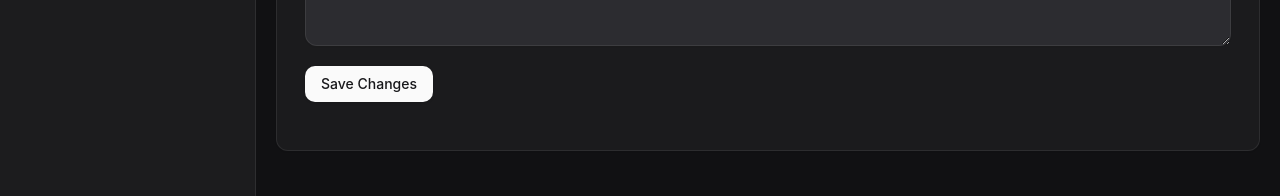
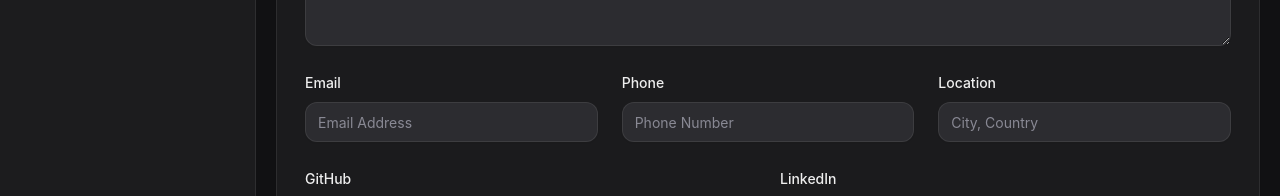
Before and after one commit to md-ali-0/portfolio-dashboard, a Next.js app: page /dashboard/personal-information in a window 1280 px wide. Shown: the part 604-800 px from the top of the page. Built offline with nearby package versions, Linux system fonts and the light colour scheme; no server answers.

Commit message:
feat: Update personal info form with new fields

```diff
--- a/src/components/dashboard-forms/personal-information.tsx
+++ b/src/components/dashboard-forms/personal-information.tsx
@@ -23,6 +23,15 @@ type AboutMeFormValues = {
     resume: string;
     title: string;
     description: string;
+    email: string;
+    phone: string;
+    location: string;
+    github: string;
+    linkedin: string;
+    facebook: string;
+    twitter: string;
+    youtube: string;
+    instagram: string;
 };
 
 export default function AboutMeForm() {
@@ -31,6 +40,15 @@ export default function AboutMeForm() {
             resume: "",
             title: "",
             description: "",
+            email: "",
+            phone: "",
+            location: "",
+            github: "",
+            linkedin: "",
+            facebook: "",
+            twitter: "",
+            youtube: "",
+            instagram: "",
         },
     });
 
@@ -43,11 +61,20 @@ export default function AboutMeForm() {
     useEffect(() => {
         if (aboutMeData?.data) {
             // We only need resume, title, description
-            const { resume, title, description } = aboutMeData.data;
+            const { resume, title, description, email, phone, location, github, linkedin, facebook, twitter, youtube, instagram } = aboutMeData.data;
             reset({
                 resume: resume || "",
                 title: title || "",
-                description: description || ""
+                description: description || "",
+                email: email || "",
+                phone: phone || "",
+                location: location || "",
+                github: github || "",
+                linkedin: linkedin || "",
+                facebook: facebook || "",
+                twitter: twitter || "",
+                youtube: youtube || "",
+                instagram: instagram || "",
             });
         }
     }, [aboutMeData?.data, reset]);
@@ -133,6 +160,71 @@ export default function AboutMeForm() {
                             </FormItem>
                         )}
                     />
+
+                    {/* Contact & Location */}
+                    <div className="grid grid-cols-1 md:grid-cols-2 lg:grid-cols-3 gap-6">
+                        <FormField
+                            control={form.control}
+                            name="email"
+                            render={({ field }) => (
+                                <FormItem>
+                                    <FormLabel htmlFor="email">Email</FormLabel>
+                                    <FormControl>
+                                        <Input id="email" placeholder="Email Address" {...field} />
+                                    </FormControl>
+                                    <FormMessage />
+                                </FormItem>
+                            )}
+                        />
+                        <FormField
+                            control={form.control}
+                            name="phone"
+                            render={({ field }) => (
+                                <FormItem>
+                                    <FormLabel htmlFor="phone">Phone</FormLabel>
+                                    <FormControl>
+                                        <Input id="phone" placeholder="Phone Number" {...field} />
+                                    </FormControl>
+                                    <FormMessage />
+                                </FormItem>
+                            )}
+                        />
+                        <FormField
+                            control={form.control}
+                            name="location"
+                            render={({ field }) => (
+                                <FormItem>
+                                    <FormLabel htmlFor="location">Location</FormLabel>
+                                    <FormControl>
+                                        <Input id="location" placeholder="City, Country" {...field} />
+                                    </FormControl>
+                                    <FormMessage />
+                                </FormItem>
+                            )}
+                        />
+                    </div>
+
+                    {/* Social Links */}
+                    <div className="grid grid-cols-1 md:grid-cols-2 gap-6">
+                        <FormField control={form.control} name="github" render={({ field }) => (
+                            <FormItem><FormLabel>GitHub</FormLabel><FormControl><Input placeholder="GitHub Profile URL" {...field} /></FormControl><FormMessage /></FormItem>
+                        )} />
+                        <FormField control={form.control} name="linkedin" render={({ field }) => (
+                            <FormItem><FormLabel>LinkedIn</FormLabel><FormControl><Input placeholder="LinkedIn Profile URL" {...field} /></FormControl><FormMessage /></FormItem>
+                        )} />
+                        <FormField control={form.control} name="facebook" render={({ field }) => (
+                            <FormItem><FormLabel>Facebook</FormLabel><FormControl><Input placeholder="Facebook Profile URL" {...field} /></FormControl><FormMessage /></FormItem>
+                        )} />
+                        <FormField control={form.control} name="twitter" render={({ field }) => (
+                            <FormItem><FormLabel>Twitter / X</FormLabel><FormControl><Input placeholder="Twitter Profile URL" {...field} /></FormControl><FormMessage /></FormItem>
+                        )} />
+                        <FormField control={form.control} name="youtube" render={({ field }) => (
+                            <FormItem><FormLabel>YouTube</FormLabel><FormControl><Input placeholder="YouTube Channel URL" {...field} /></FormControl><FormMessage /></FormItem>
+                        )} />
+                        <FormField control={form.control} name="instagram" render={({ field }) => (
+                            <FormItem><FormLabel>Instagram</FormLabel><FormControl><Input placeholder="Instagram Profile URL" {...field} /></FormControl><FormMessage /></FormItem>
+                        )} />
+                    </div>
                 </section>
 
                 {/* Submit Button */}
```
